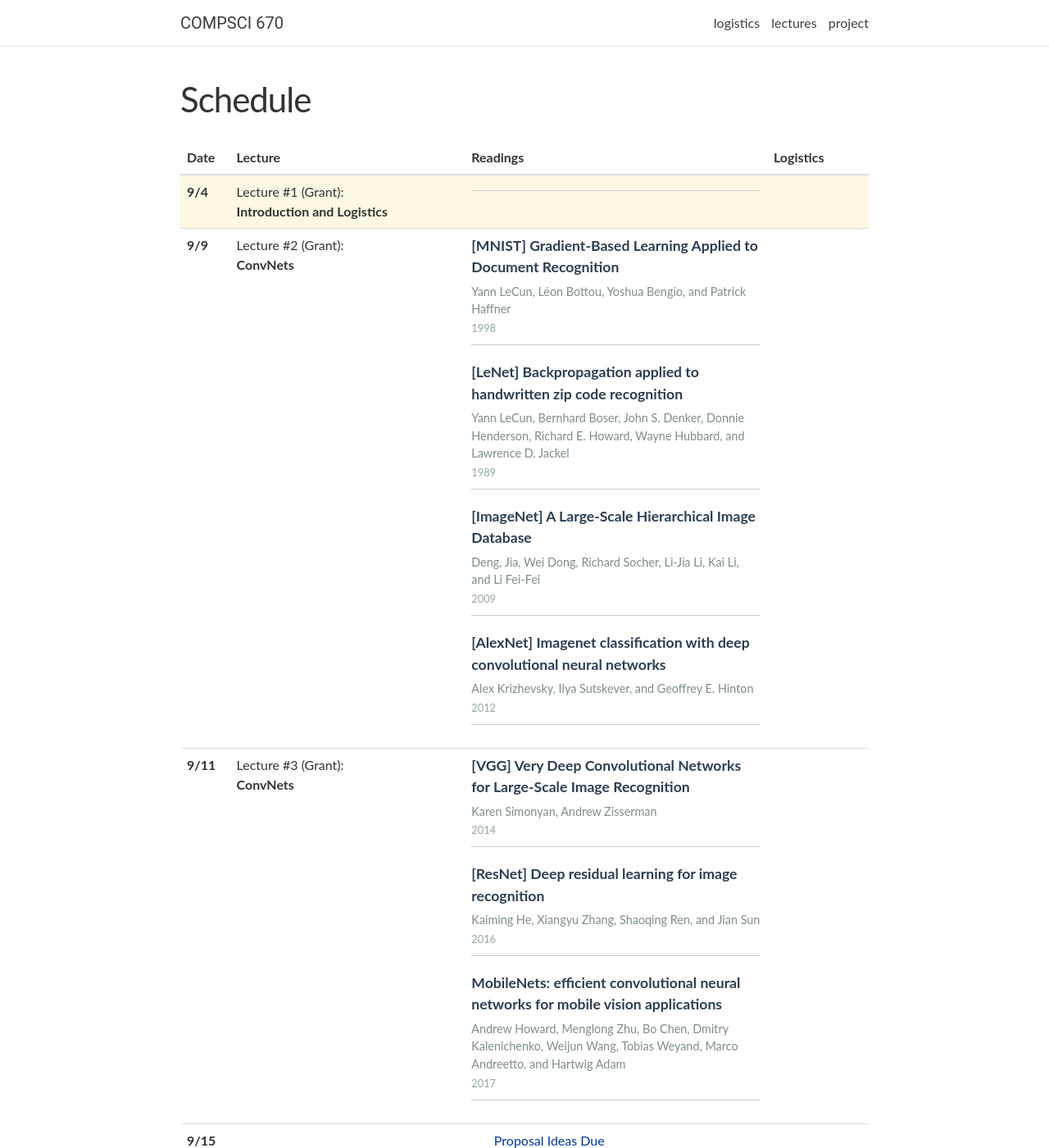
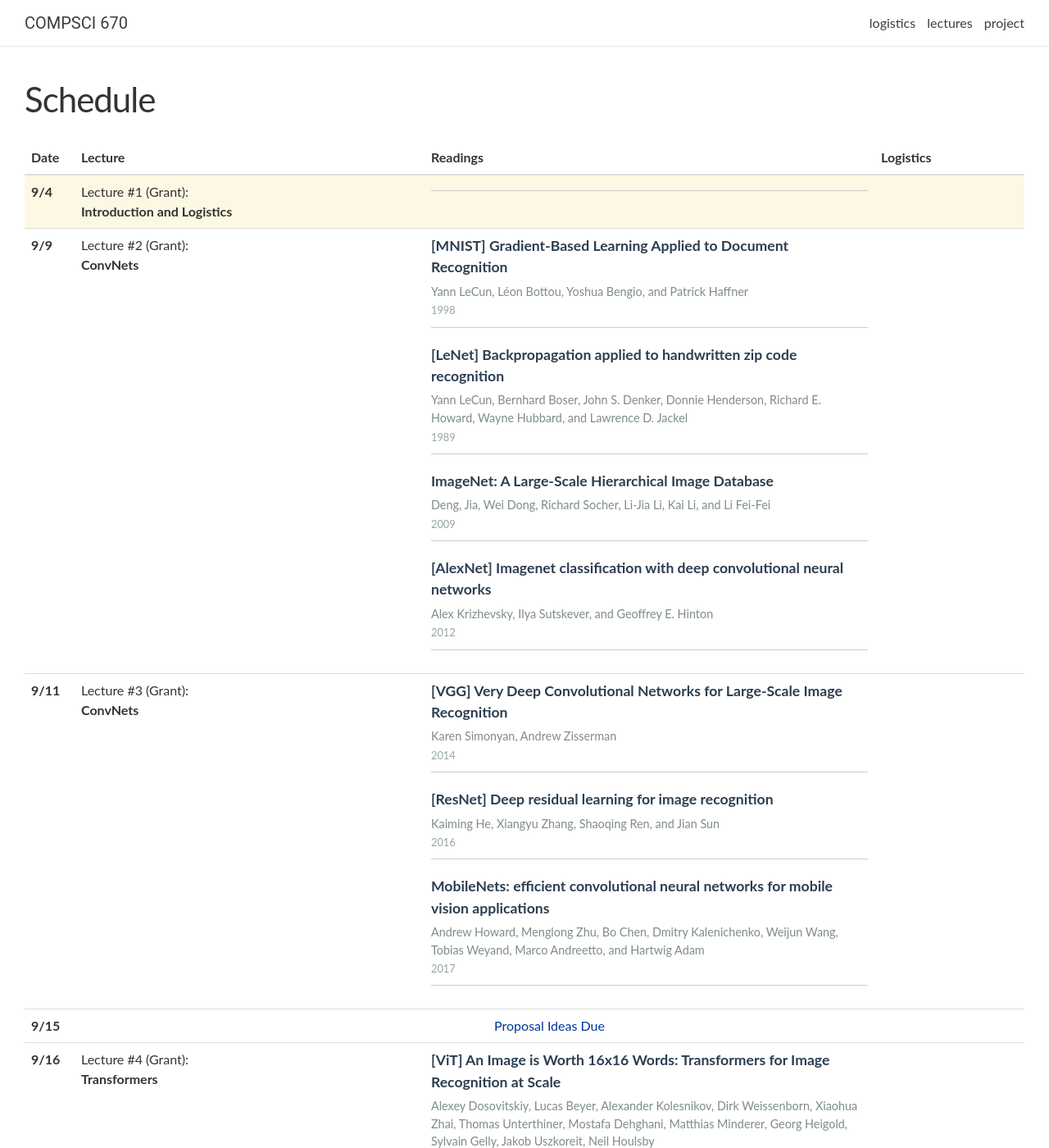
Before and after one commit to cvl-umass/compsci670-fall-2024, a Jekyll site: the page built from _pages/schedule.md, in a window 1280 px wide and 1400 px high. Shown: the whole window at 82% size. Built offline with Jekyll 4.4.1, drawn with Linux system fonts in a browser that asks for light colours; nearby versions of some CDN libraries; comment, search, counter and statistics services are not loaded; some of the changed text lies outside the part shown.

Commit message:
iterating on style

```diff
--- a/_data/schedule.yml
+++ b/_data/schedule.yml
@@ -16,7 +16,7 @@
       url: http://yann.lecun.com/exdb/publis/pdf/lecun-89e.pdf
       authors: "Yann LeCun, Bernhard Boser, John S. Denker, Donnie Henderson, Richard E. Howard, Wayne Hubbard, and Lawrence D. Jackel"
       year: 1989
-    - title: "[ImageNet] A Large-Scale Hierarchical Image Database"
+    - title: "ImageNet: A Large-Scale Hierarchical Image Database"
       url: https://wayback.stanford.edu/was/20180311070624mp_/http://vision.stanford.edu/pdf/ImageNet_CVPR2009.pdf
       authors: "Deng, Jia, Wei Dong, Richard Socher, Li-Jia Li, Kai Li, and Li Fei-Fei"
       year: 2009
@@ -67,7 +67,7 @@
       url: https://arxiv.org/abs/2111.06377
       authors: "Kaiming He, Xinlei Chen, Saining Xie, Yanghao Li, Piotr Dollar, Ross Girshick"
       year: 2021
-    - title: "Dino: Emerging Properties in Self-Supervised Vision Transformers"
+    - title: "[DINO] Emerging Properties in Self-Supervised Vision Transformers"
       url: https://arxiv.org/abs/2104.14294
       authors: "Mathilde Caron, Hugo Touvron, Ishan Misra, Herve Jegou, Julien Mairal, Piotr Bojanowski, Armand Joulin"
       year: 2021
@@ -101,7 +101,7 @@
       url: https://openaccess.thecvf.com/content_ICCV_2017/papers/He_Mask_R-CNN_ICCV_2017_paper.pdf
       authors: "Kaiming He, Georgia Gkioxari, Piotr Dollár, and Ross Girshick"
       year: 2017
-    - title: "SAM: Segment Anything"
+    - title: "[SAM] Segment Anything"
       url: https://arxiv.org/abs/2304.02643
       authors: "Alexander Kirillov, Eric Mintun, Nikhila Ravi, Hanzi Mao, Chloe Rolland, Laura Gustafson, Tete Xiao, Spencer Whitehead, Alexander C. Berg, Wan-Yen Lo, Piotr Dollar, Ross Girshick"
       year: 2023
--- a/_pages/schedule.md
+++ b/_pages/schedule.md
@@ -24,7 +24,7 @@ title: Schedule
 <tr class="{{ event_type }}">
     <th scope="row">{{ lecture.date }}</th>
     {% if lecture.title %}
-        {% if lecture.title contains 'No class' or forloop.last %}
+        {% if lecture.title contains 'No class' %}
         {% assign skip_classes = skip_classes | plus: 1 %}
         <td colspan="4" align="center">{{ lecture.title }}</td>
         {% else %}
--- a/_sass/_base.scss
+++ b/_sass/_base.scss
@@ -22,8 +22,8 @@ body {
 }
 
 .wrapper {
-    max-width: -webkit-calc(#{$content-width} - (#{$horizontal-spacing-unit}));
-    max-width:         calc(#{$content-width} - (#{$horizontal-spacing-unit}));
+    //max-width: -webkit-calc(#{$content-width} - (#{$horizontal-spacing-unit}));
+    //max-width:         calc(#{$content-width} - (#{$horizontal-spacing-unit}));
     margin-right: auto;
     margin-left: auto;
     padding-right: $horizontal-spacing-unit / 2;
@@ -31,8 +31,8 @@ body {
     @extend .clearfix;
 
     @media screen and (min-width: $on-large) {
-        max-width: -webkit-calc(#{$content-width} - (#{$horizontal-spacing-unit} * 2));
-        max-width:         calc(#{$content-width} - (#{$horizontal-spacing-unit} * 2));
+        //max-width: -webkit-calc(#{$content-width} - (#{$horizontal-spacing-unit} * 2));
+        //max-width:         calc(#{$content-width} - (#{$horizontal-spacing-unit} * 2));
         padding-right: $horizontal-spacing-unit;
         padding-left: $horizontal-spacing-unit;
   }
```
